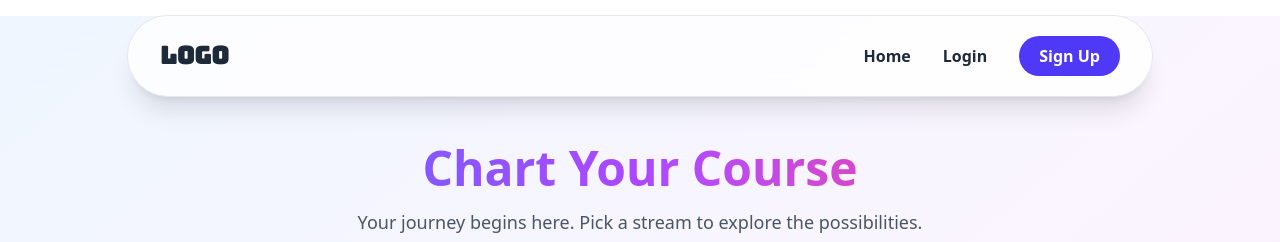
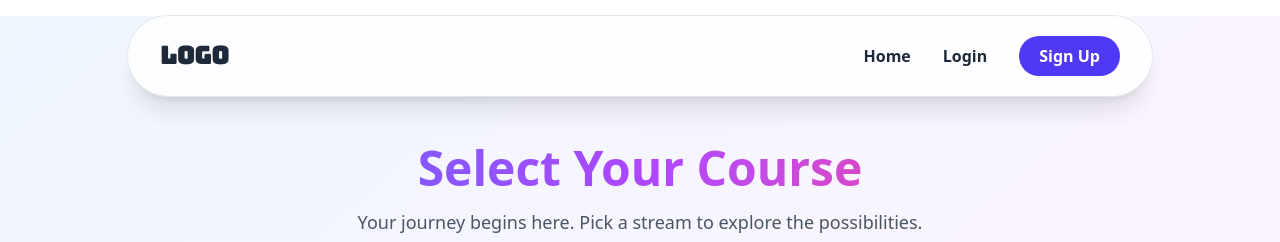
Before and after one commit to KJ9888/Career-advisor, a React (Vite) app: page /select-stream in a window 1280 px wide. Shown: the top 242 px of the page. Built offline with nearby package versions, Linux system fonts and the light colour scheme.

Commit message:
initial commit

```diff
--- a/src/pages/StreamSelectionPage.jsx
+++ b/src/pages/StreamSelectionPage.jsx
@@ -51,7 +51,7 @@ export default function StreamSelectionPage() {
           className="mb-12"
         >
           <h1 className="text-5xl font-extrabold bg-clip-text text-transparent bg-gradient-to-r from-indigo-500 via-purple-500 to-pink-500">
-            Chart Your Course
+            Select Your Course
           </h1>
           <p className="text-gray-600 mt-4 text-lg">
             Your journey begins here. Pick a stream to explore the possibilities.
```
